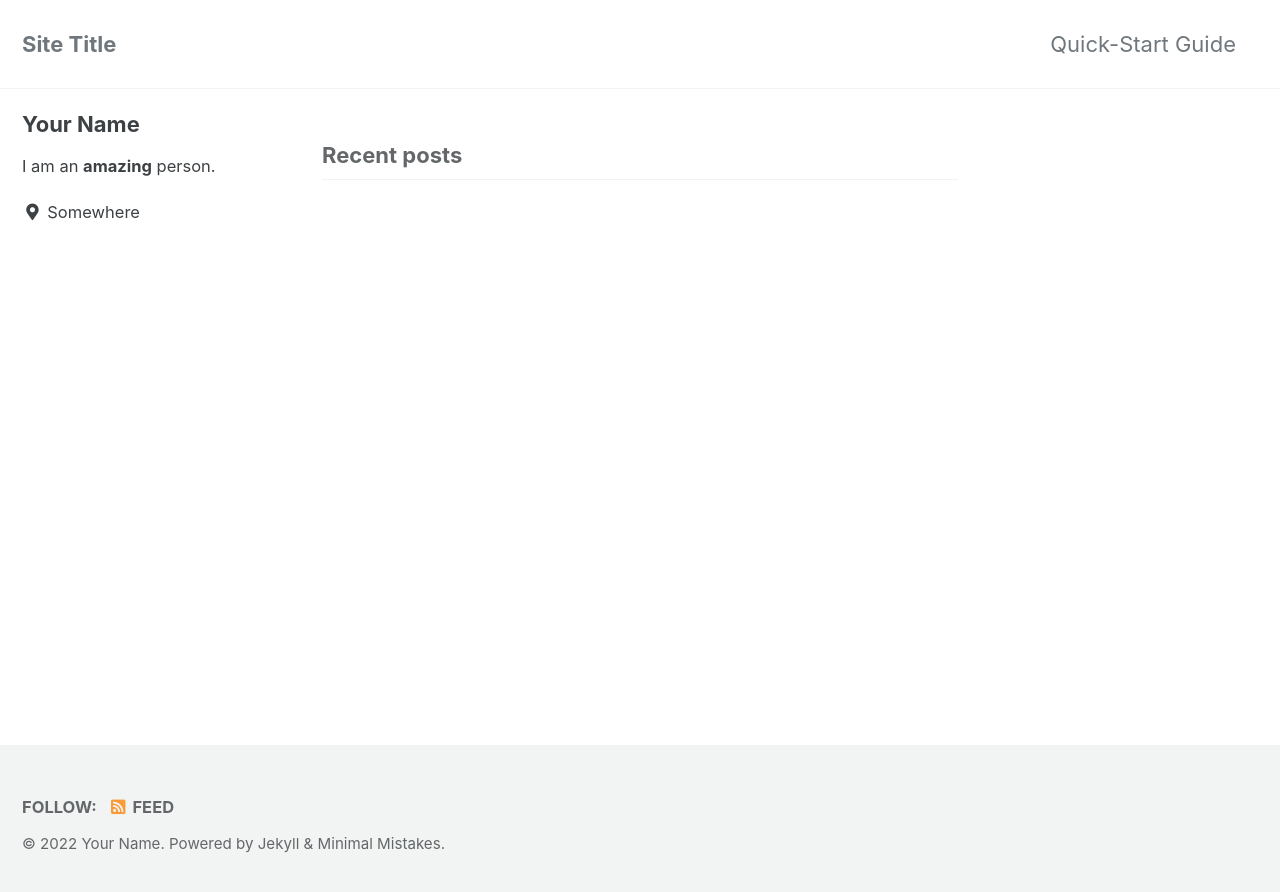
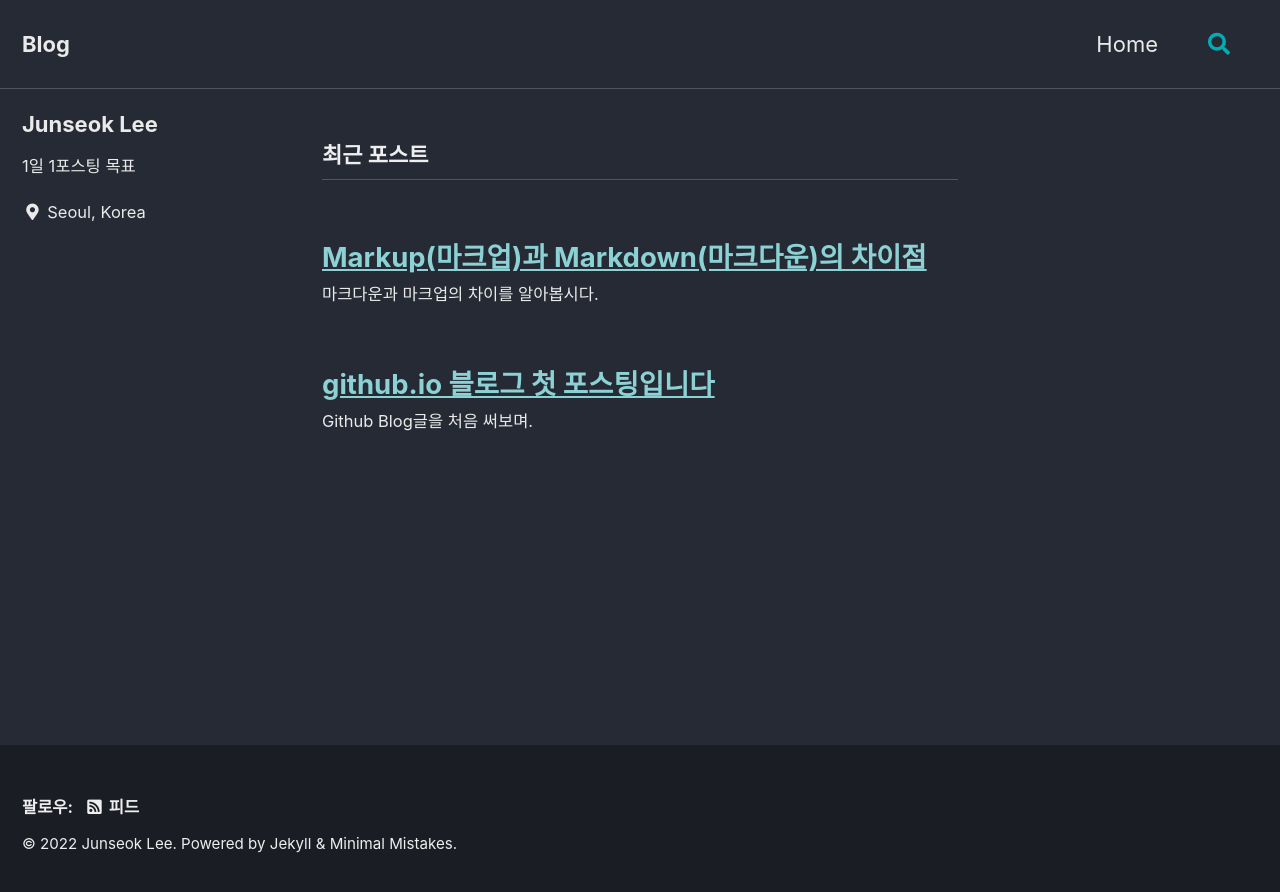
Before and after one commit to junseokku/junseokku.github.io, a Jekyll site: the page built from index.html, in a window 1280 px wide. Shown: the top 892 px of the page. Built offline with Jekyll 4.4.1, drawn with Linux system fonts in a browser that asks for light colours; cached includes are drawn as plain includes; the list of posts is cut into pages by our own code.

Commit message:
Difference between markdown and markup

```diff
--- a/_config.yml
+++ b/_config.yml
@@ -12,15 +12,15 @@
 
 # theme                  : "minimal-mistakes-jekyll"
 # remote_theme           : "mmistakes/minimal-mistakes"
-minimal_mistakes_skin    : "default" # "air", "aqua", "contrast", "dark", "dirt", "neon", "mint", "plum", "sunrise"
+minimal_mistakes_skin    : "dark" # "air", "aqua", "contrast", "dark", "dirt", "neon", "mint", "plum", "sunrise"
 
 # Site Settings
-locale                   : "en-US"
-title                    : "Site Title"
+locale                   : "ko-KR"
+title                    : "Blog"
 title_separator          : "-"
 subtitle                 : # site tagline that appears below site title in masthead
-name                     : "Your Name"
-description              : "An amazing website."
+name                     : "Junseok Lee"
+description              : "공부 블로그"
 url                      : # the base hostname & protocol for your site e.g. "https://mmistakes.github.io"
 baseurl                  : # the subpath of your site, e.g. "/blog"
 repository               : # GitHub username/repo-name e.g. "mmistakes/minimal-mistakes"
@@ -59,8 +59,8 @@ reCaptcha:
 atom_feed:
   path                   : # blank (default) uses feed.xml
   hide                   : # true, false (default)
-search                   : # true, false (default)
-search_full_content      : # true, false (default)
+search                   : true # true, false (default)
+search_full_content      : true # true, false (default)
 search_provider          : # lunr (default), algolia, google
 algolia:
   application_id         : # YOUR_APPLICATION_ID
@@ -102,10 +102,10 @@ analytics:
 
 # Site Author
 author:
-  name             : "Your Name"
+  name             : "Junseok Lee"
   avatar           : # path of avatar image, e.g. "/assets/images/bio-photo.jpg"
-  bio              : "I am an **amazing** person."
-  location         : "Somewhere"
+  bio              : "1일 1포스팅 목표"
+  location         : "Seoul, Korea"
   email            :
   links:
     - label: "Email"
@@ -284,7 +284,7 @@ defaults:
     values:
       layout: single
       author_profile: true
-      read_time: true
+      read_time: false
       comments: # true
       share: true
       related: true
--- /dev/null
+++ b/_posts/2022-01-01-First.md
@@ -0,0 +1,10 @@
+---
+title: "github.io 블로그 첫 포스팅입니다"
+excerpt: "Github Blog글을 처음 써보며."
+
+categorise:
+  - 카테고리어딨니
+tags:
+  - 뻘글입니다
+---
+첫 글입니다.
```
Also changed, not shown: _data/navigation.yml (+2 -10 lines), _posts/2022-01-01-Markupdown.md (added, +21 -0 lines).
